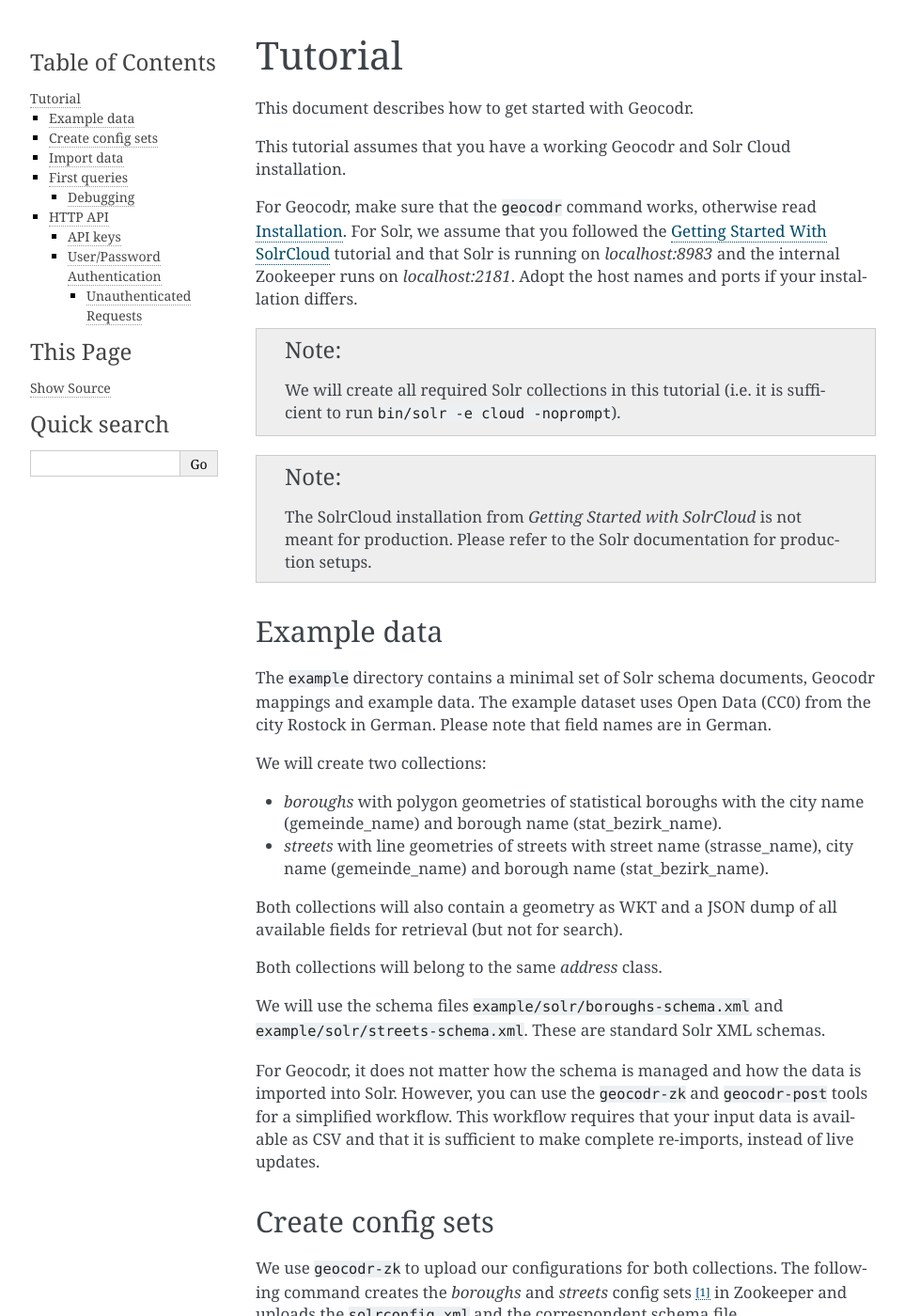
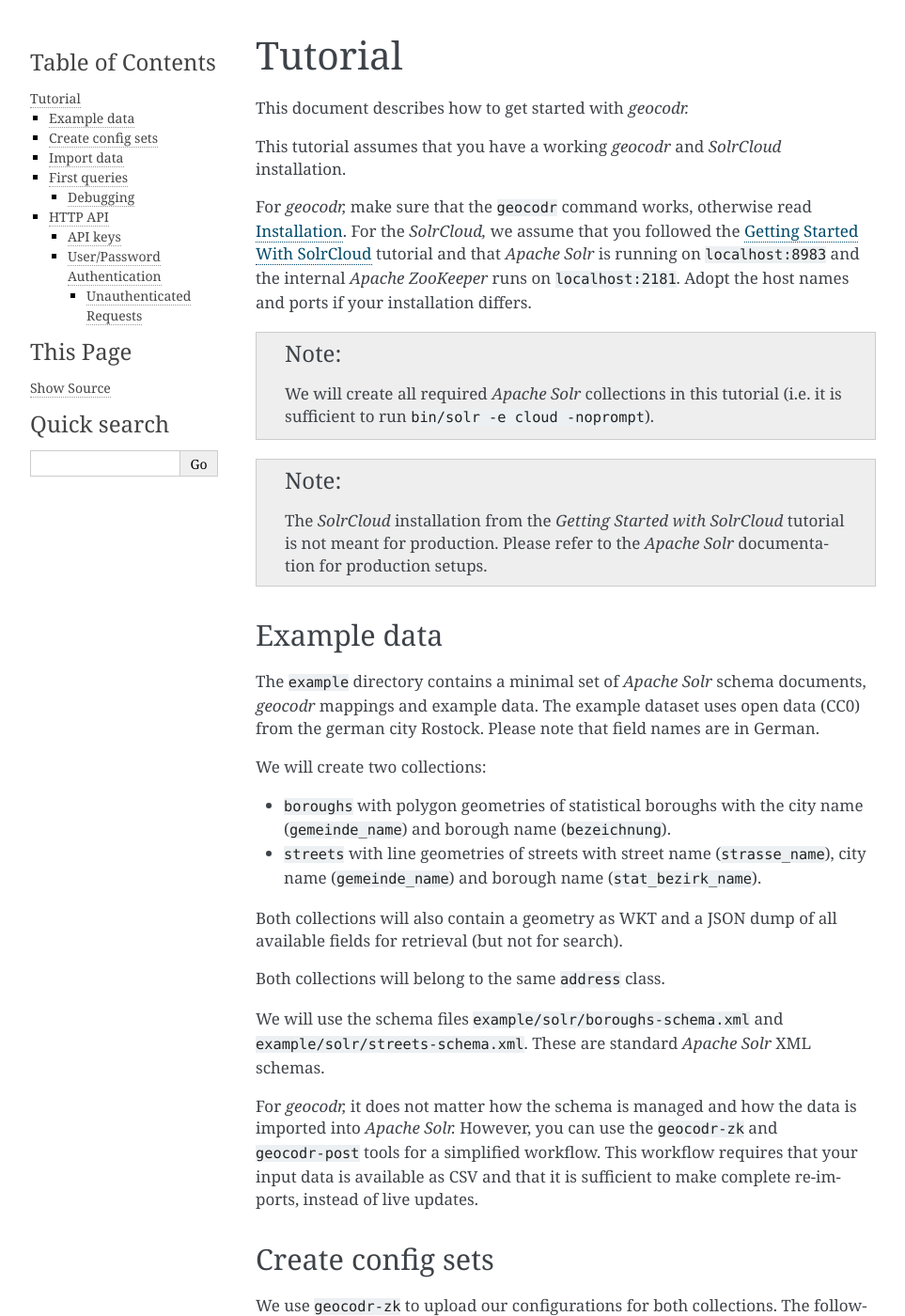
Before and after one commit to rostock/geocodr, a Sphinx documentation site: the page built from docs/tutorial.rst, in a window 1280 px wide and 1400 px high. Shown: the whole window at 94% size, without its empty margins (148-1111 px from the left). Built offline with Sphinx 7.4.7, drawn with Linux system fonts in a browser that asks for light colours; some of the changed text lies outside the part shown.

Commit message:
doc updates

```diff
--- a/docs/tutorial.rst
+++ b/docs/tutorial.rst
@@ -1,53 +1,50 @@
 Tutorial
 ========
 
+This document describes how to get started with *geocodr.*
 
-This document describes how to get started with Geocodr.
+This tutorial assumes that you have a working *geocodr* and *SolrCloud* installation.
 
+For *geocodr,* make sure that the ``geocodr`` command works, otherwise read :doc:`install`.
+For the *SolrCloud,* we assume that you followed the `Getting Started With SolrCloud <https://lucene.apache.org/solr/guide/8_11/getting-started-with-solrcloud.html>`_ tutorial and that *Apache Solr* is running on ``localhost:8983`` and the internal *Apache ZooKeeper* runs on ``localhost:2181``. Adopt the host names and ports if your installation differs.
 
-This tutorial assumes that you have a working Geocodr and Solr Cloud installation.
+.. note:: We will create all required *Apache Solr* collections in this tutorial (i.e. it is sufficient to run ``bin/solr -e cloud -noprompt``).
 
-For Geocodr, make sure that the ``geocodr`` command works, otherwise read :doc:`install`.
-For Solr, we assume that you followed the `Getting Started With SolrCloud <https://lucene.apache.org/solr/guide/7_3/getting-started-with-solrcloud.html>`_ tutorial and that Solr is running on `localhost:8983` and the internal Zookeeper runs on `localhost:2181`. Adopt the host names and ports if your installation differs.
-
-
-.. note:: We will create all required Solr collections in this tutorial (i.e. it is sufficient to run ``bin/solr -e cloud -noprompt``).
-
-.. note:: The SolrCloud installation from `Getting Started with SolrCloud` is not meant for production. Please refer to the Solr documentation for production setups.
+.. note:: The *SolrCloud* installation from the *Getting Started with SolrCloud* tutorial is not meant for production. Please refer to the *Apache Solr* documentation for production setups.
 
 Example data
 ------------
 
-The ``example`` directory contains a minimal set of Solr schema documents, Geocodr mappings and example data.
-The example dataset uses Open Data (CC0) from the city Rostock in German. Please note that field names are in German.
+The ``example`` directory contains a minimal set of *Apache Solr* schema documents, *geocodr* mappings and example data.
+The example dataset uses open data (CC0) from the german city Rostock. Please note that field names are in German.
 
 We will create two collections:
 
-- `boroughs` with polygon geometries of statistical boroughs with the city name (gemeinde_name) and borough name (stat_bezirk_name).
-- `streets` with line geometries of streets with street name (strasse_name), city name (gemeinde_name) and borough name (stat_bezirk_name).
+- ``boroughs`` with polygon geometries of statistical boroughs with the city name (``gemeinde_name``) and borough name (``bezeichnung``).
+- ``streets`` with line geometries of streets with street name (``strasse_name``), city name (``gemeinde_name``) and borough name (``stat_bezirk_name``).
 
 Both collections will also contain a geometry as WKT and a JSON dump of all available fields for retrieval (but not for search).
 
-Both collections will belong to the same `address` class.
+Both collections will belong to the same ``address`` class.
 
-We will use the schema files ``example/solr/boroughs-schema.xml`` and ``example/solr/streets-schema.xml``. These are standard Solr XML schemas.
+We will use the schema files ``example/solr/boroughs-schema.xml`` and ``example/solr/streets-schema.xml``. These are standard *Apache Solr* XML schemas.
 
-For Geocodr, it does not matter how the schema is managed and how the data is imported into Solr. However, you can use the ``geocodr-zk`` and ``geocodr-post`` tools for a simplified workflow. This workflow requires that your input data is available as CSV and that it is sufficient to make complete re-imports, instead of live updates.
+For *geocodr,* it does not matter how the schema is managed and how the data is imported into *Apache Solr.* However, you can use the ``geocodr-zk`` and ``geocodr-post`` tools for a simplified workflow. This workflow requires that your input data is available as CSV and that it is sufficient to make complete re-imports, instead of live updates.
 
 
 Create config sets
 ------------------
 
-We use ``geocodr-zk`` to upload our configurations for both collections. The following command creates the `boroughs` and `streets` config sets [#cs]_ in Zookeeper and uploads the ``solrconfig.xml`` and the correspondent schema file.
+We use ``geocodr-zk`` to upload our configurations for both collections. The following command creates the ``boroughs`` and ``streets`` config sets [#cs]_ in *Apache ZooKeeper* and uploads the ``solrconfig.xml`` and the correspondent schema file.
 
-.. [#cs] Config sets are `described in the Solr documentation <https://lucene.apache.org/solr/guide/7_3/config-sets.html>`_. However, the config sets are managed with Zookeeper for SolrCloud and not as files in ``$SOLR_HOME/configsets``.
+.. [#cs] Config sets are `described in the Apache Solr documentation <https://lucene.apache.org/solr/guide/8_11/config-sets.html>`_. However, the config sets are managed with *Apache ZooKeeper* for *SolrCloud* and not as files in ``$SOLR_HOME/configsets``.
 
 ::
 
    geocodr-zk --zk-hosts localhost:2181 --config-dir example/solr/ --push ALL
 
 
-.. warning:: You can update existing config sets with the same command. Be aware that Solr will remove your index if you make changes to you schema as soon as you restart Solr or reload the Solr collection. You should re-import the data immediately with ``geocodr-post`` to be safe.
+.. warning:: You can update existing config sets with the same command. Be aware that *Apache Solr* will remove your index if you make changes to your schema as soon as you restart *Apache Solr* or reload the *Apache Solr* collection. You should re-import the data immediately with ``geocodr-post`` to be safe.
 
 Import data
 -----------
@@ -60,7 +57,7 @@
    geocodr-post --url http://localhost:8983/solr --csv example/csv/streets.csv --collection streets
 
 
-Please note that the first call imports the boroughs into the `boroughs-1` collection. If the data is successfully imported, then it will create an alias `boroughs` pointing to `boroughs-1`. A second call will import the boroughs into the `boroughs-2` collection and it will update the alias atomically to point to the new collection. Further calls will alternate between the `-1` and `-2` suffix. This allows you to re-import the data in production without any downtime.
+Please note that the first call imports the boroughs into the ``boroughs-1`` collection. If the data is successfully imported, then it will create an alias ``boroughs`` pointing to ``boroughs-1``. A second call will import the boroughs into the ``boroughs-2`` collection and it will update the alias atomically to point to the new collection. Further calls will alternate between the ``-1`` and ``-2`` suffix. This allows you to re-import the data in production without any downtime.
 
 
 First queries
```
Also changed, not shown: docs/index.rst (+9 -9 lines), docs/install.rst (+12 -14 lines).
